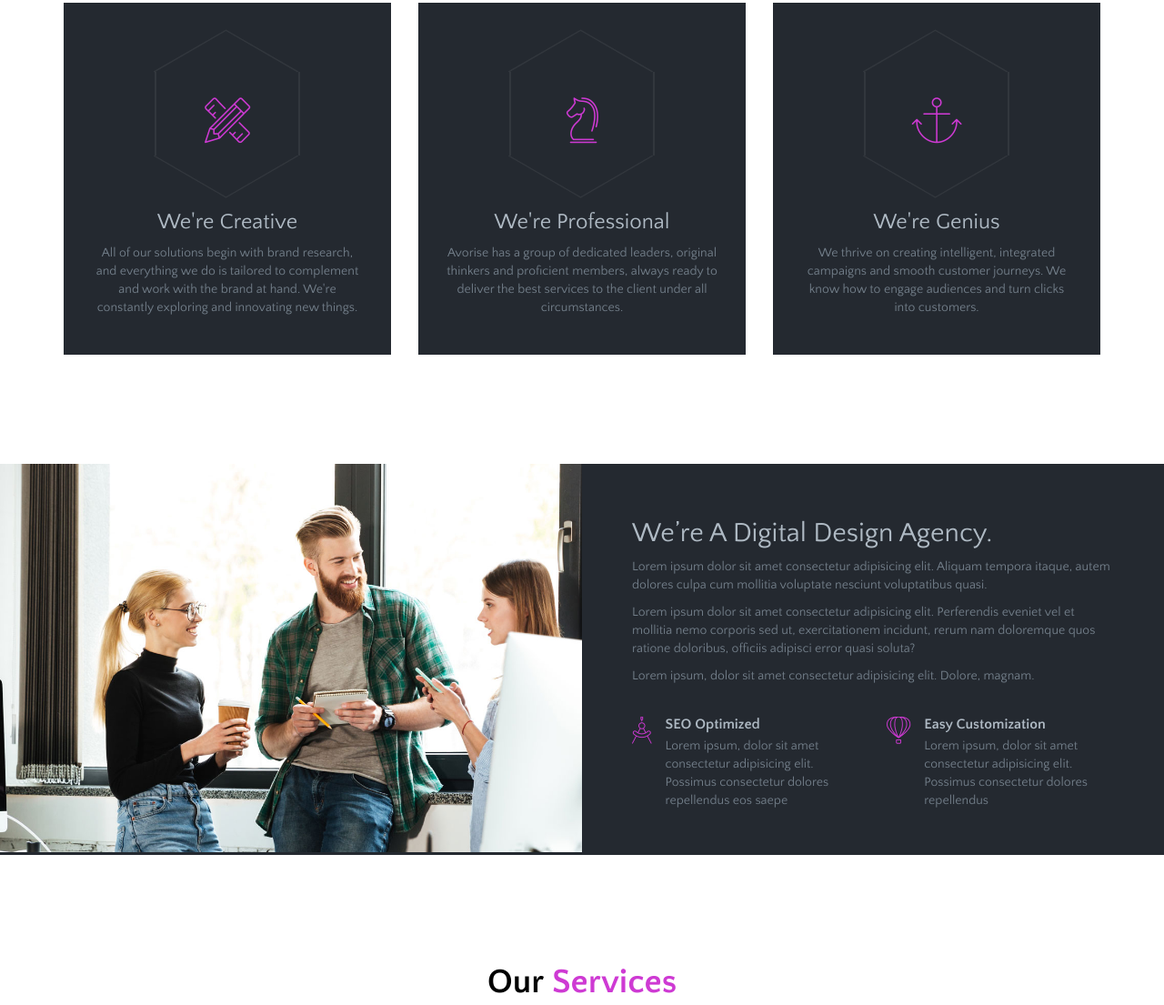
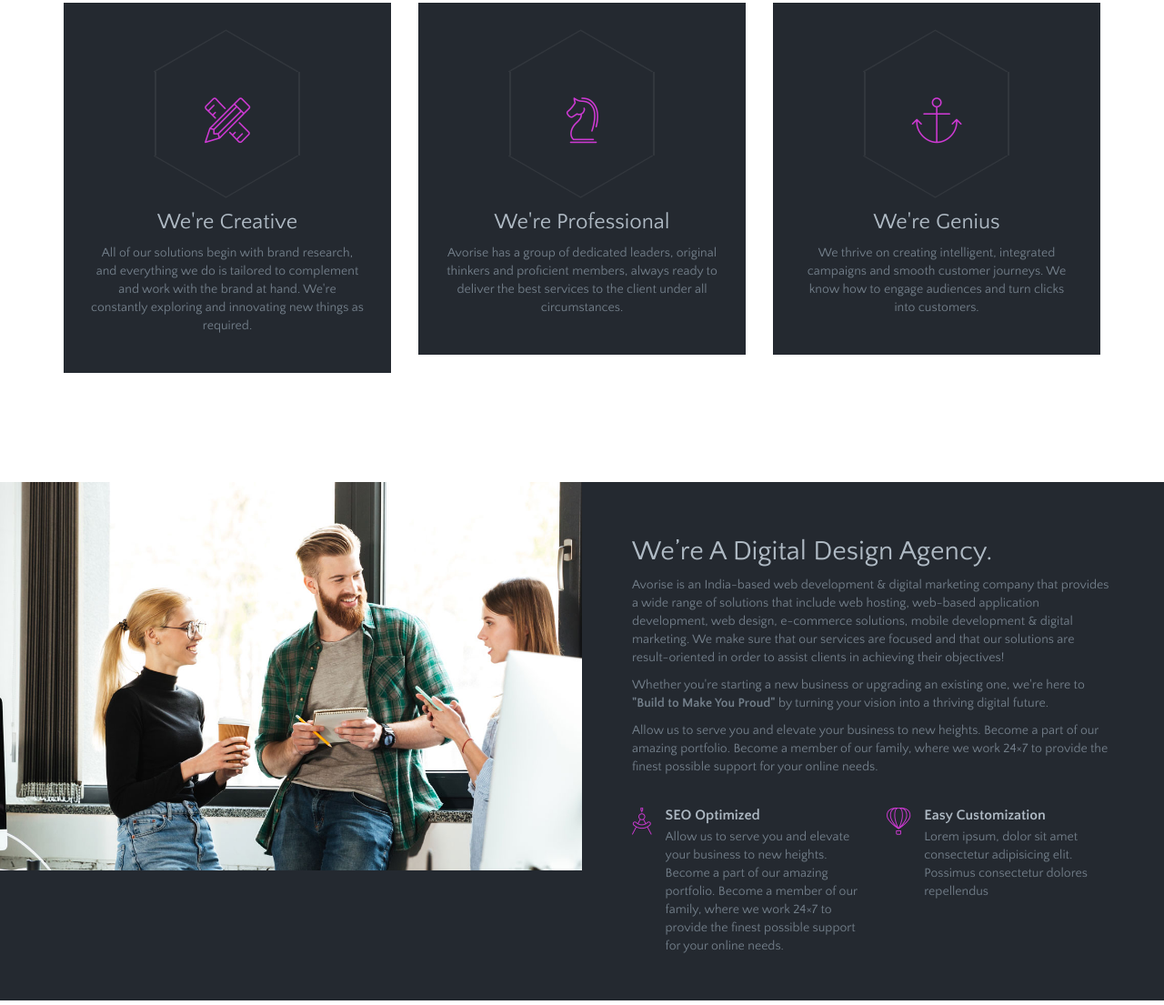
Before and after one commit to nikhilbhalke/avorise, a plain HTML site: page index.html in a window 1280 px wide. Shown: the part 1113-2218 px from the top of the page at 91% size. Drawn offline with Linux system fonts and the light colour scheme; some packages are replaced by stand-ins of ours; files whose address does not match are found by name; a web font is replaced by a local one.

Commit message:
Content change

```diff
--- a/index.html
+++ b/index.html
@@ -146,7 +146,7 @@ Welcome Slider
 							<!-- Express About Yourself -->
 							<div class="content text-center">
 								<h3 class="ddd">We're Creative</h3>
-								<p>All of our solutions begin with brand research, and everything we do is tailored to complement and work with the brand at hand. We're constantly exploring and innovating new things.</p>
+								<p>All of our solutions begin with brand research, and everything we do is tailored to complement and work with the brand at hand. We're constantly exploring and innovating new things as required.</p>
 							</div>
 						</div>
 					</div>
@@ -200,9 +200,14 @@ Welcome Slider
 			<div class="col-md-6">
 				<div class="content-block">
 					<h2>We’re A Digital Design Agency.</h2>
-					<p>Lorem ipsum dolor sit amet consectetur adipisicing elit. Aliquam tempora itaque, autem dolores culpa cum mollitia voluptate nesciunt voluptatibus quasi.</p>
-					<p>Lorem ipsum dolor sit amet consectetur adipisicing elit. Perferendis eveniet vel et mollitia nemo corporis sed ut, exercitationem incidunt, rerum nam doloremque quos ratione doloribus, officiis adipisci error quasi soluta?</p>
-					<p>Lorem ipsum, dolor sit amet consectetur adipisicing elit. Dolore, magnam.</p>
+					<p>Avorise is an India-based web development & digital marketing company that provides a wide range of solutions that
+						include web hosting, web-based application development, web design, e-commerce solutions, mobile development & digital
+						marketing. We make sure that our services are focused and that our solutions are result-oriented in order to assist
+						clients in achieving their objectives!</p>
+					<p>Whether you're starting a new business or upgrading an existing one, we're here to <b>"Build to Make You Proud"</b> by
+						turning your vision into a thriving digital future.</p>
+					<p>Allow us to serve you and elevate your business to new heights. Become a part of our amazing portfolio. Become a member of our family,
+						 where we work 24×7 to provide the finest possible support for your online needs.</p>
 					<div class="row">
 						<div class="col-md-6">
 							<div class="media">
@@ -211,7 +216,8 @@ Welcome Slider
 								</div>
 								<div class="media-body">
 									<h4 class="media-heading">SEO Optimized</h4>
-									<p>Lorem ipsum, dolor sit amet consectetur adipisicing elit. Possimus consectetur dolores repellendus eos saepe</p>
+									<p>Allow us to serve you and elevate your business to new heights. Become a part of our amazing portfolio.
+										Become a member of our family, where we work 24×7 to provide the finest possible support for your online needs.</p>
 								</div>
 							</div>
 						</div>
```
